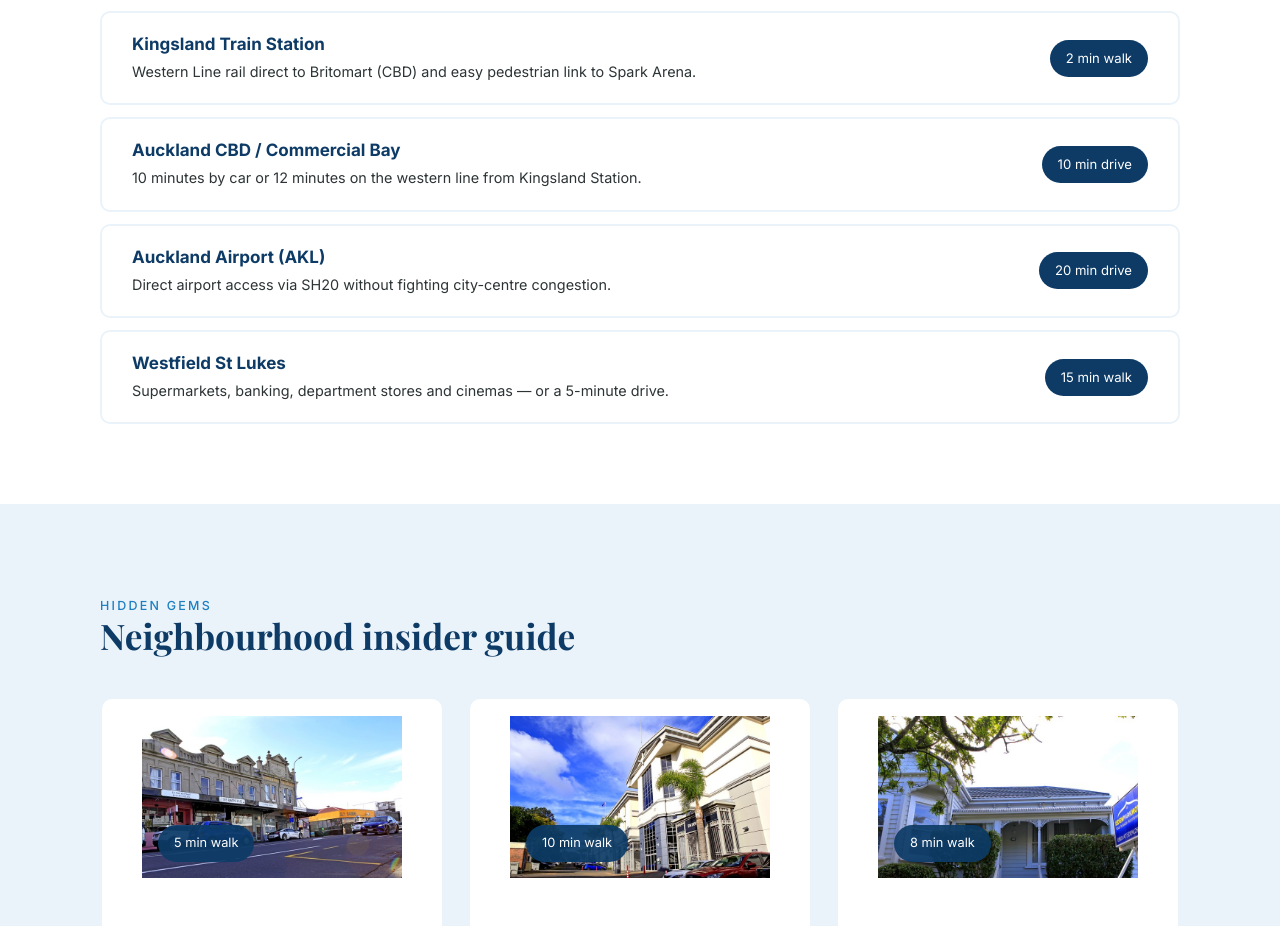
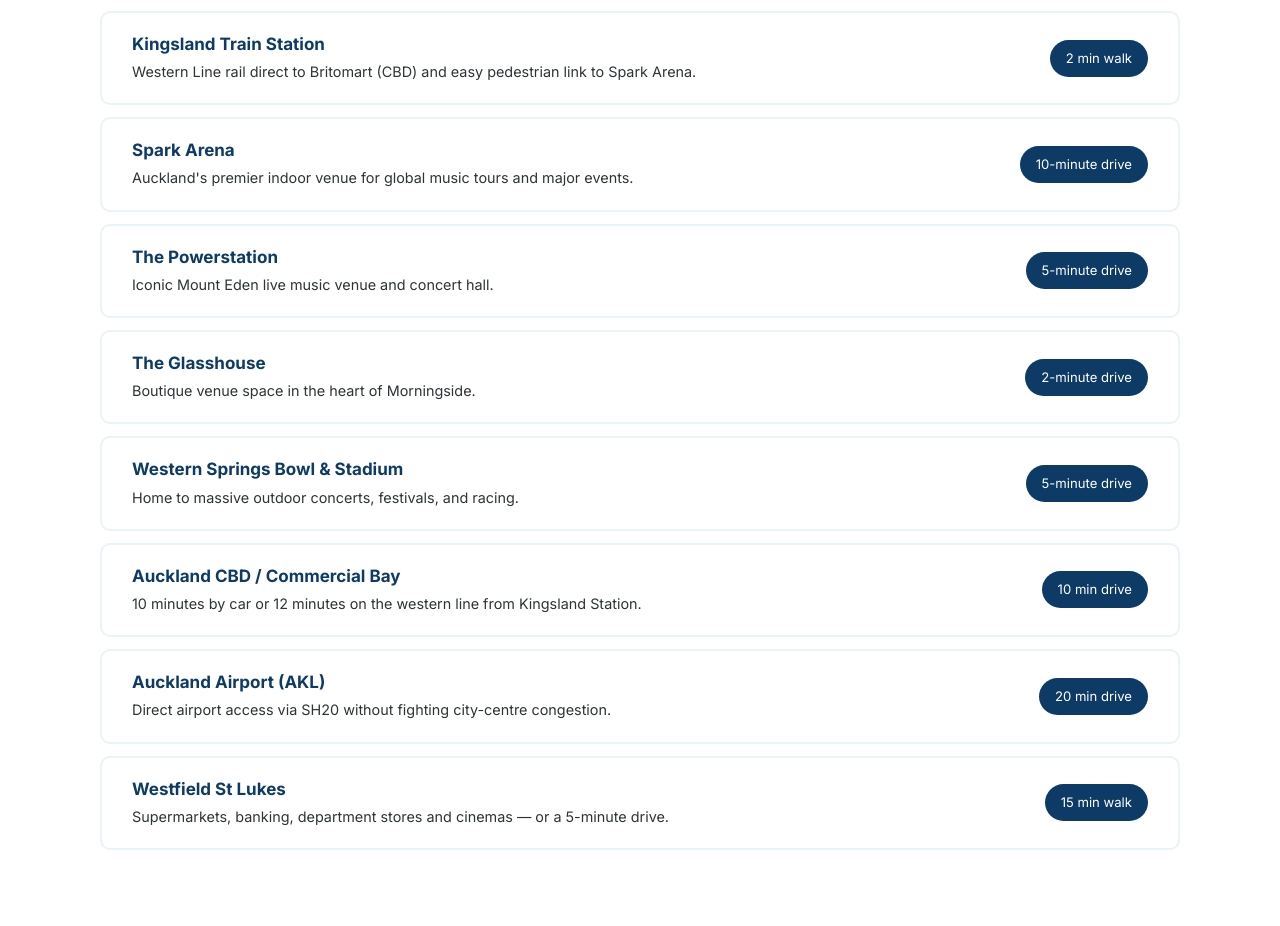
Before and after one commit to swadhinjit-credencesoft/edenpark-website, a Next.js app: page /find-us in a window 1280 px wide. Shown: the part 941-1867 px from the top of the page. Built offline with nearby package versions, Linux system fonts and the light colour scheme.

Commit message:
updated  all points

```diff
--- a/src/app/rooms/page.tsx
+++ b/src/app/rooms/page.tsx
@@ -20,7 +20,7 @@
   return (
     <>
       <Banner
-        h1="Boutique stays. Heritage charm."
+        h1="Convenient Comfort at Eden Park."
         sub="Modern, fully renovated spaces inside a historic 1910 villa — private kitchenettes, modern amenities and the ultimate city-fringe location."
       />
 
--- a/src/data/rooms.ts
+++ b/src/data/rooms.ts
@@ -51,7 +51,7 @@
   {
     slug: "family",
     name: "Large Twin / Family Room",
-    roomId: "157321",
+    roomId: "157320",
     flag: "Largest layout",
     featured: false,
     tag: "Flexible bedding for groups, concerts and sports travel.",
--- a/src/data/transit.ts
+++ b/src/data/transit.ts
@@ -12,6 +12,26 @@
     name: "Kingsland Train Station",
     dist: "2 min walk",
     desc: "Western Line rail direct to Britomart (CBD) and easy pedestrian link to Spark Arena.",
+  },
+   {
+    name: "Spark Arena",
+    dist: "10-minute drive",
+    desc: "Auckland's premier indoor venue for global music tours and major events.",
+  },
+   {
+    name: "The Powerstation",
+    dist: "5-minute drive",
+    desc: "Iconic Mount Eden live music venue and concert hall.",
+  },
+   {
+    name: "The Glasshouse",
+    dist: "2-minute drive",
+    desc: "Boutique venue space in the heart of Morningside.",
+  },
+    {
+    name: "Western Springs Bowl & Stadium",
+    dist: "5-minute drive",
+    desc: "Home to massive outdoor concerts, festivals, and racing.",
   },
   {
     name: "Auckland CBD / Commercial Bay",
```
Also changed, not shown: src/app/page.tsx (+7 -0 lines), src/data/faq.ts (+4 -4 lines).
